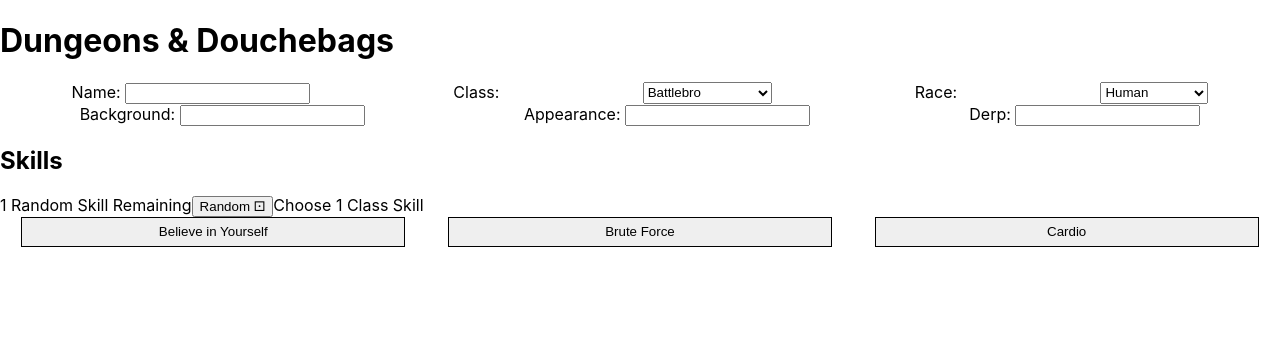
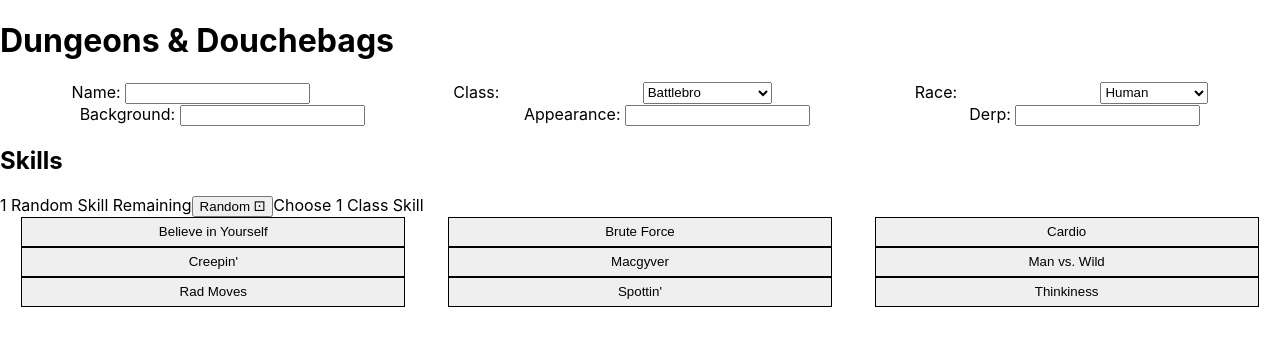
Before and after one commit to ntomsho/PlotPoints-CharGen, a React (Create React App) app: page /dndb in a window 1280 px wide. Shown: the top 346 px of the page. Built offline with nearby package versions, Linux system fonts and the light colour scheme; a web font is replaced by a local one.

Commit message:
Correctly implement updateState function into skills

```diff
--- a/src/dndbags/Dndb.jsx
+++ b/src/dndbags/Dndb.jsx
@@ -61,7 +61,7 @@ class Dndb extends React.Component {
 
                 </div>
                 <div id="skills-section">
-                    <Skills {...this.state} />
+                    <Skills {...this.state} updateState={this.updateState} />
                 </div>
                 <div id="inventory-section">
 
--- a/src/dndbags/skill_button.jsx
+++ b/src/dndbags/skill_button.jsx
@@ -1,8 +1,6 @@
 import React from 'react';
 
 export default function SkillButton(props) {
-    console.log(props)
-    console.log(props.skill)
     const { skill } = props;
     return (
         <button className={`skill-button ${props.classSkill ? " class-skill" : ""} ${props.selected ? " selected" : ""}`}
--- a/src/dndbags/skills.jsx
+++ b/src/dndbags/skills.jsx
@@ -49,9 +49,9 @@ export default function Skills(props) {
     }
 
     function createSkillRow(i) {
-        return SKILLS.slice(i, i + 3).map(skill => {
+        return SKILLS.slice(i, i + 3).map((skill, ind) => {
             return (
-                <SkillButton key={i}
+                <SkillButton key={ind}
                     skill={skill}
                     classSkill={classSkills.includes(skill)}
                     selected={skillSet.includes(skill)}
@@ -70,45 +70,12 @@ export default function Skills(props) {
             <div className="sheet-row">
                 {createSkillRow(0)}
             </div>
-            {/* <div className="sheet-row">
-                {SKILLS.slice(0, 3).map((skill, i) => {
-                    return (
-                        <SkillButton key={i} props={{
-                            skill: skill,
-                            classSkills: classSkills,
-                            skillSet: skillSet,
-                            selectSkill: selectSkill
-                        }}
-                        />
-                    )
-                })}
+            <div className="sheet-row">
+                {createSkillRow(3)}
             </div>
             <div className="sheet-row">
-                {SKILLS.slice(3, 6).map(skill => {
-                    return (
-                        <SkillButton props={{
-                            skill: skill,
-                            classSkills: classSkills,
-                            skillSet: skillSet,
-                            selectSkill: selectSkill
-                        }}
-                        />
-                    )
-                })}
+                {createSkillRow(6)}
             </div>
-            <div className="sheet-row">
-                {SKILLS.slice(6, 9).map(skill => {
-                    return (
-                        <SkillButton props={{
-                            skill: skill,
-                            classSkills: classSkills,
-                            skillSet: skillSet,
-                            selectSkill: selectSkill
-                        }}
-                        />
-                    )
-                })}
-            </div> */}
         </div>
         </>
     )
```
